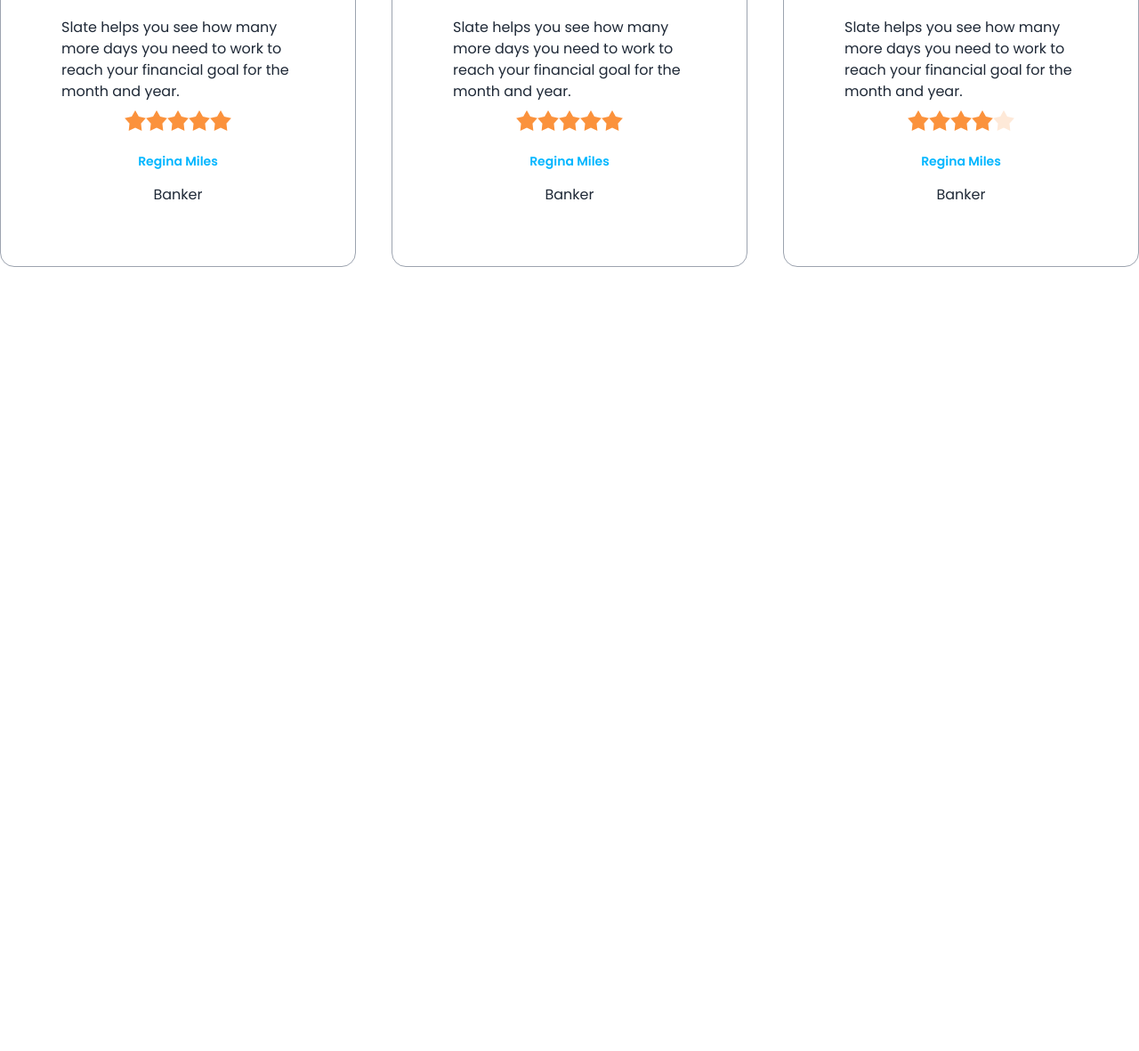
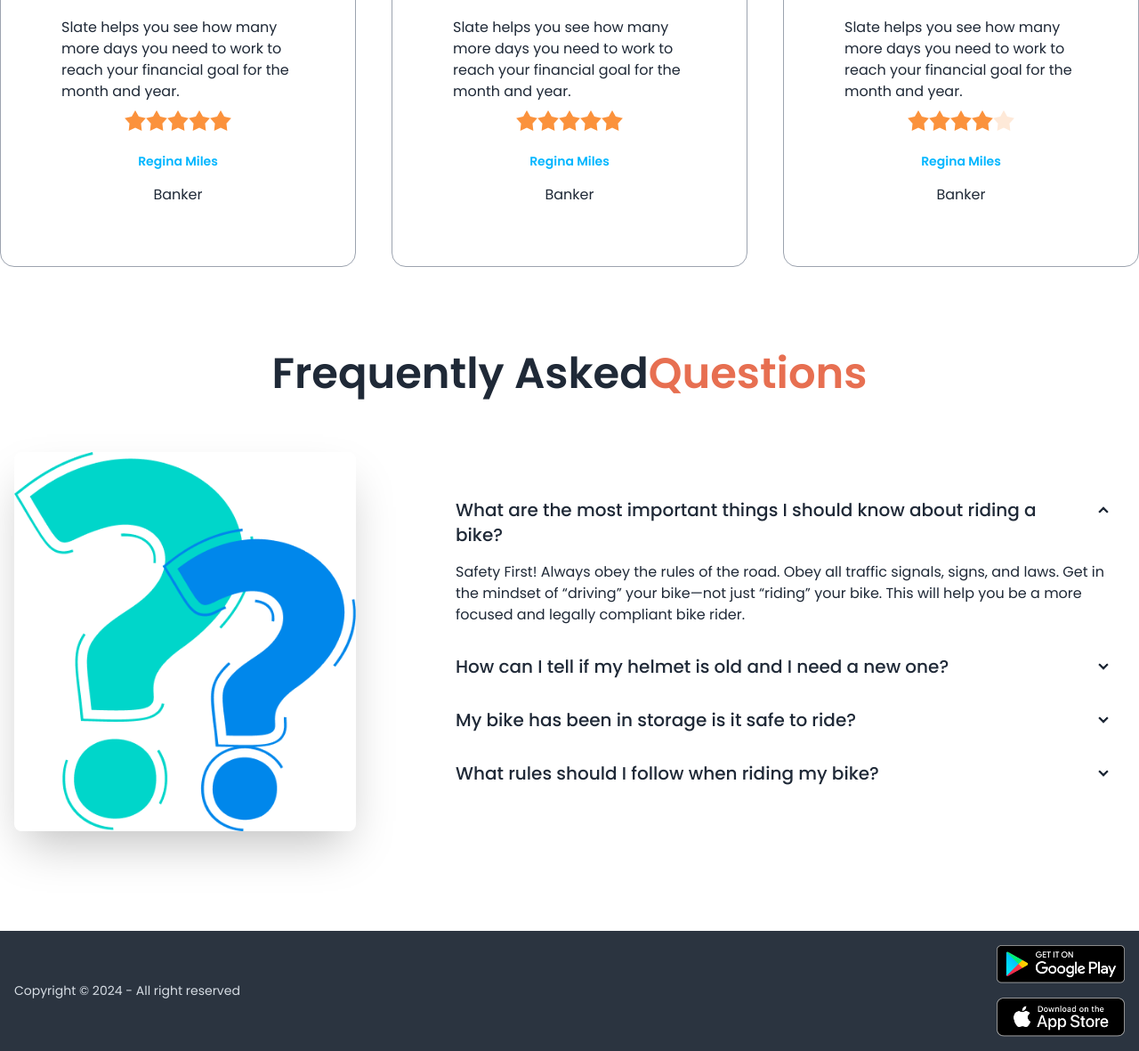
Before and after one commit to ShompaBishwas/Biker-Zone-with_daisyUI, a plain HTML site: page index.html in a window 1280 px wide. Shown: the part 1688-2869 px from the top of the page at 89% size. Before the commit the page ends 1988 px from the top, so only its background shows below. Drawn offline with nearby package versions, Linux system fonts and the light colour scheme.

Commit message:
finished this project work

```diff
--- a/index.html
+++ b/index.html
@@ -272,8 +272,69 @@
                 </div>
             </div>
         </section>
+        <!--FAQ Section-->
+        <section class="my-24">
+            <h2 class="text-5xl font-semibold text-center mb-12">Frequently Asked<span
+                    class="text-bike-primary">Questions</span></h2>
+            <div class="hero">
+                <div class="hero-content flex-col lg:gap-24 lg:flex-row">
+                    <img src="images/others/faq.png" class="w-3/4 lg:max-w-sm rounded-lg shadow-2xl" />
+                    <div>
+                        <div class="collapse collapse-arrow">
+                            <input type="radio" name="my-accordion-2" checked="checked" />
+                            <div class="collapse-title text-xl font-medium">
+                                What are the most important things I should
+                                know about riding a bike?
+                            </div>
+                            <div class="collapse-content">
+                                <p>Safety First! Always obey the rules of the road. Obey all traffic signals, signs, and
+                                    laws. Get in the mindset of “driving” your bike—not just “riding” your bike. This
+                                    will help you be a more focused and legally compliant bike rider. </p>
+                            </div>
+                        </div>
+                        <div class="collapse collapse-arrow ">
+                            <input type="radio" name="my-accordion-2" />
+                            <div class="collapse-title text-xl font-medium">
+                                How can I tell if my helmet is old and I need a
+                                new one?
+                            </div>
+                            <div class="collapse-content">
+                                <p>hello</p>
+                            </div>
+                        </div>
+                        <div class="collapse collapse-arrow ">
+                            <input type="radio" name="my-accordion-2" />
+                            <div class="collapse-title text-xl font-medium">
+                                My bike has been in storage is it safe to ride?
+                            </div>
+                            <div class="collapse-content">
+                                <p>hello</p>
+                            </div>
+                        </div>
+                        <div class="collapse collapse-arrow ">
+                            <input type="radio" name="my-accordion-2" />
+                            <div class="collapse-title text-xl font-medium">
+                                What rules should I follow when riding my bike?
+                            </div>
+                            <div class="collapse-content">
+                                <p>hello</p>
+                            </div>
+                        </div>
+                    </div>
+                </div>
+            </div>
+        </section>
     </main>
-    <footer></footer>
+    <!--Footer Section-->
+    <footer class="footer items-center p-4 bg-neutral text-neutral-content">
+        <aside class="items-center grid-flow-col">
+          <p>Copyright © 2024 - All right reserved</p>
+        </aside>
+        <nav class="grid-cols-1 lg:gap-4 md:place-self-center md:justify-self-end">
+          <a><img class="w-36" src="images/others/android.png" alt=""></a>
+          <a><img class="w-36" src="images/others/ios.png" alt=""></a>
+        </nav>
+      </footer>
 </body>
 
 </html>
```
